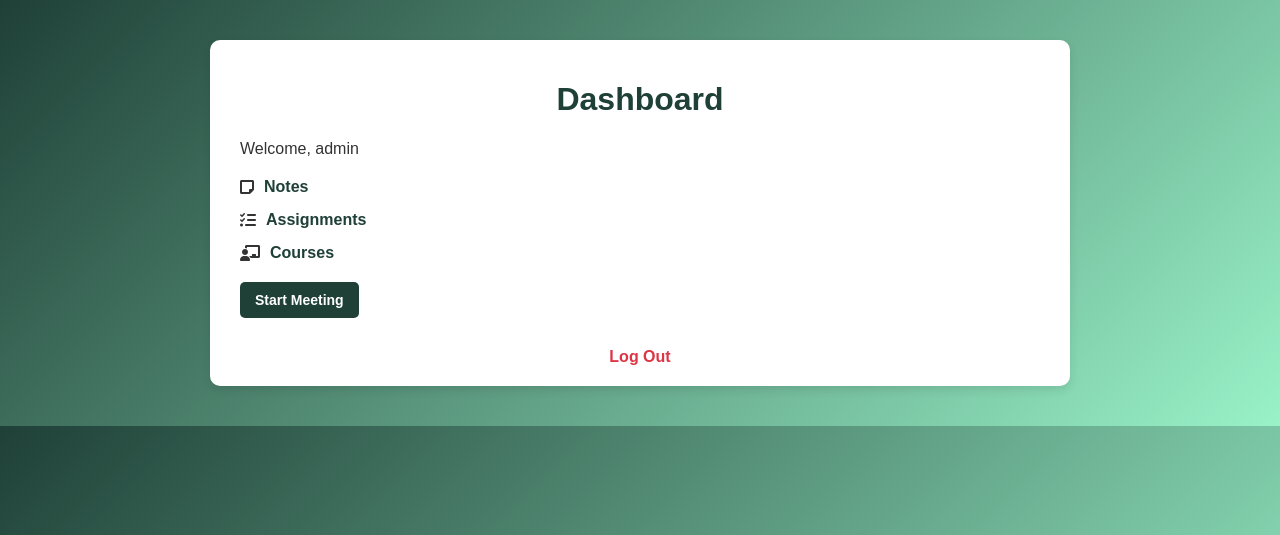
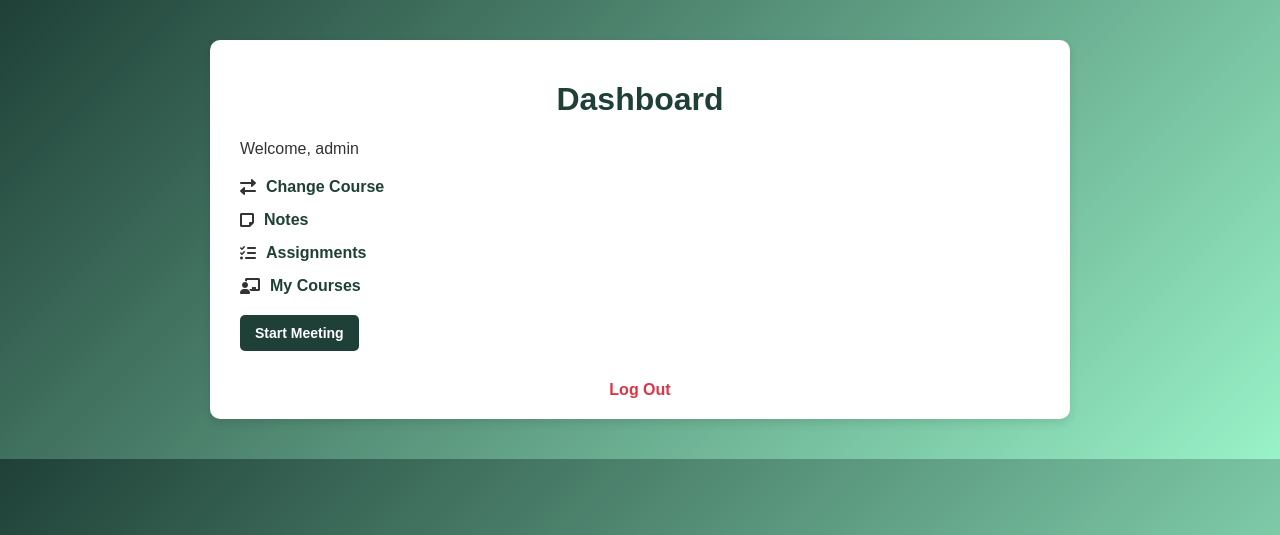
Before and after one commit to GhansyamA/VirtualClass, a Flask app: page /dashboard in a window 1280 px wide. Shown: the top 535 px of the page. Run offline with Flask 3, Linux system fonts and the light colour scheme; a user stored in the database is signed in.

Commit message:
changecourse commit

```diff
--- a/app.py
+++ b/app.py
@@ -1,4 +1,4 @@
-from flask import Flask, render_template, redirect, url_for, flash, request
+from flask import Flask, render_template, redirect, url_for, flash, request, session
 from flask_login import LoginManager, login_user, logout_user, login_required, current_user
 from werkzeug.security import generate_password_hash, check_password_hash
 from models import db, User, Notes, Assignment, Submission, Course, Enrollment, ActiveMeeting
@@ -53,9 +53,24 @@ def login():
         user = User.query.filter_by(username=form.username.data).first()
         if user and check_password_hash(user.password, form.password.data):
             login_user(user)
-            return redirect(url_for('dashboard'))
+            return redirect(url_for('select_course'))
         flash('Invalid username or password', 'danger')
     return render_template('login.html', form=form)
+
+@app.route('/select_course', methods=['GET', 'POST'])
+@login_required
+def select_course():
+    if current_user.role != 'teacher':
+        return redirect(url_for('index'))
+    courses = Course.query.filter_by(teacher_id=current_user.id).all()
+    if not courses:
+        return redirect(url_for('create_course'))
+    if request.method == 'POST':
+        selected_course_id = request.form.get('course_id')
+        if selected_course_id:
+            session['selected_course_id'] = int(selected_course_id)
+            return redirect(url_for('dashboard'))
+    return render_template('select_course.html', courses=courses)
 
 @app.route('/dashboard')
 @login_required
@@ -119,8 +134,7 @@ def stop_meeting():
 @login_required
 def create_course():
     if current_user.role != 'teacher':
-        flash('Only teachers can create courses.', 'danger')
-        return redirect(url_for('dashboard'))
+        return redirect(url_for('index'))
     form = CourseForm()
     if form.validate_on_submit():
         course = Course(
@@ -130,8 +144,7 @@ def create_course():
         )
         db.session.add(course)
         db.session.commit()
-        flash('Course created successfully!', 'success')
-        return redirect(url_for('view_courses'))
+        return redirect(url_for('select_course'))
     return render_template('create_course.html', form=form)
 
 @app.route('/view_courses')
@@ -232,53 +245,68 @@ def unenroll_course(course_id):
 @login_required
 def upload_notes():
     if current_user.role != 'teacher':
-        flash('You are not authorized to upload notes.', 'danger')
-        return redirect(url_for('dashboard'))
+        return redirect(url_for('index'))
+    selected_course_id = session.get('selected_course_id')
+    if not selected_course_id:
+        return redirect(url_for('select_course'))
     form = NoteUploadForm()
     if form.validate_on_submit():
         file = form.file.data
-        if file and allowed_file(file.filename):
+        if file:
             filename = secure_filename(file.filename)
-            filepath = os.path.join(app.config['NOTES_UPLOAD_FOLDER'], filename)
-            file.save(filepath)
-            new_note = Notes(filename=filename, file_path=filepath, teacher_id=current_user.id)
-            db.session.add(new_note)
+            file_path = os.path.join(app.config['NOTES_UPLOAD_FOLDER'], filename)
+            file.save(file_path)
+            note = Notes(
+                filename=filename,
+                file_path=file_path,
+                uploaded_at=datetime.datetime.now(),
+                teacher_id=current_user.id,
+                course_id=selected_course_id
+            )
+            db.session.add(note)
             db.session.commit()
-            flash('Notes uploaded successfully!', 'success')
             return redirect(url_for('view_notes'))
     return render_template('upload_notes.html', form=form)
 
 @app.route('/view_notes')
 @login_required
 def view_notes():
-    notes = Notes.query.all()
+    selected_course_id = session.get('selected_course_id')
+    if current_user.role == 'teacher' and selected_course_id:
+        notes = Notes.query.filter_by(teacher_id=current_user.id, course_id=selected_course_id).all()
+    else:
+        notes = Notes.query.all()
     return render_template('view_notes.html', notes=notes)
+
 
 @app.route('/create_assignment', methods=['GET', 'POST'])
 @login_required
 def create_assignment():
     if current_user.role != 'teacher':
-        flash('Only teachers can create assignments.', 'danger')
-        return redirect(url_for('dashboard'))
+        return redirect(url_for('index'))
+    selected_course_id = session.get('selected_course_id')
+    if not selected_course_id:
+        return redirect(url_for('select_course'))
     form = AssignmentCreationForm()
     if form.validate_on_submit():
         assignment = Assignment(
             title=form.title.data,
             description=form.description.data,
             due_date=form.due_date.data,
-            teacher_id=current_user.id
+            teacher_id=current_user.id,
+            course_id=selected_course_id
         )
         db.session.add(assignment)
         db.session.commit()
-        flash('Assignment created successfully!', 'success')
         return redirect(url_for('view_assignments'))
     return render_template('create_assignment.html', form=form)
 
 @app.route('/view_assignments')
 @login_required
 def view_assignments():
-    if current_user.role == 'teacher':
-        assignments = Assignment.query.filter_by(teacher_id=current_user.id).all()
+    selected_course_id = session.get('selected_course_id')
+    if current_user.role == 'teacher' and selected_course_id:
+        assignments = Assignment.query.filter_by(teacher_id=current_user.id, course_id=selected_course_id).all()
     else:
         assignments = Assignment.query.all()
     return render_template('view_assignments.html', assignments=assignments)
--- a/models.py
+++ b/models.py
@@ -15,7 +15,9 @@ class Notes(db.Model):
     file_path = db.Column(db.String(500), nullable=False)
     uploaded_at = db.Column(db.DateTime, default=datetime.datetime.now())
     teacher_id = db.Column(db.Integer, db.ForeignKey('user.id'), nullable=False)
+    course_id = db.Column(db.Integer, db.ForeignKey('course.id'), nullable=False)  # Link to course
     teacher = db.relationship('User', backref=db.backref('notes', lazy=True))
+    course = db.relationship('Course', backref=db.backref('notes', lazy=True))
     def __repr__(self):
         return f'<Notes {self.filename}>'
 
@@ -25,7 +27,9 @@ class Assignment(db.Model):
     description = db.Column(db.Text, nullable=False)
     due_date = db.Column(db.DateTime, nullable=False)
     teacher_id = db.Column(db.Integer, db.ForeignKey('user.id'), nullable=False)
+    course_id = db.Column(db.Integer, db.ForeignKey('course.id'), nullable=False)  # Link to course
     teacher = db.relationship('User', backref=db.backref('assignments', lazy=True))
+    course = db.relationship('Course', backref=db.backref('assignments', lazy=True))
     def __repr__(self):
         return f'<Assignment {self.title}>'
 
--- /dev/null
+++ b/static/notes/CLOUD_MODULE_1.txt
@@ -0,0 +1 @@
+Module 1
--- a/templates/dashboard.html
+++ b/templates/dashboard.html
@@ -108,6 +108,10 @@
         <p>Welcome, {{current_user.username}}</p>
         <ul>
             <li>
+                <i class="fas fa-exchange-alt"></i>
+                <a href="{{ url_for('select_course') }}" > Change Course </a>
+            </li>
+            <li>
                 <i class="fas fa-sticky-note"></i>
                 <a href="{{ url_for('view_notes') }}"> Notes </a>
             </li>
@@ -118,7 +122,7 @@
             {% if current_user.role == 'teacher' %}
                 <li>
                     <i class="fas fa-chalkboard-teacher"></i>
-                    <a href="{{ url_for('view_courses') }}"> Courses </a>
+                    <a href="{{ url_for('view_courses') }}"> My Courses </a>
                 </li>
             {% endif %}
         </ul>
```
Also changed, not shown: templates/select_course.html (added, +17 -0 lines), instance/database.db, 4 other files.
